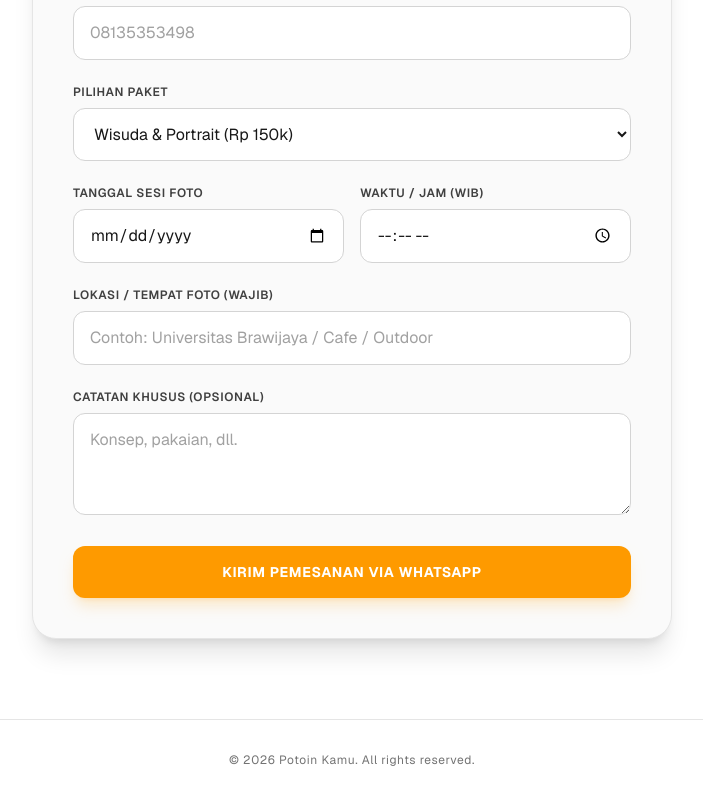
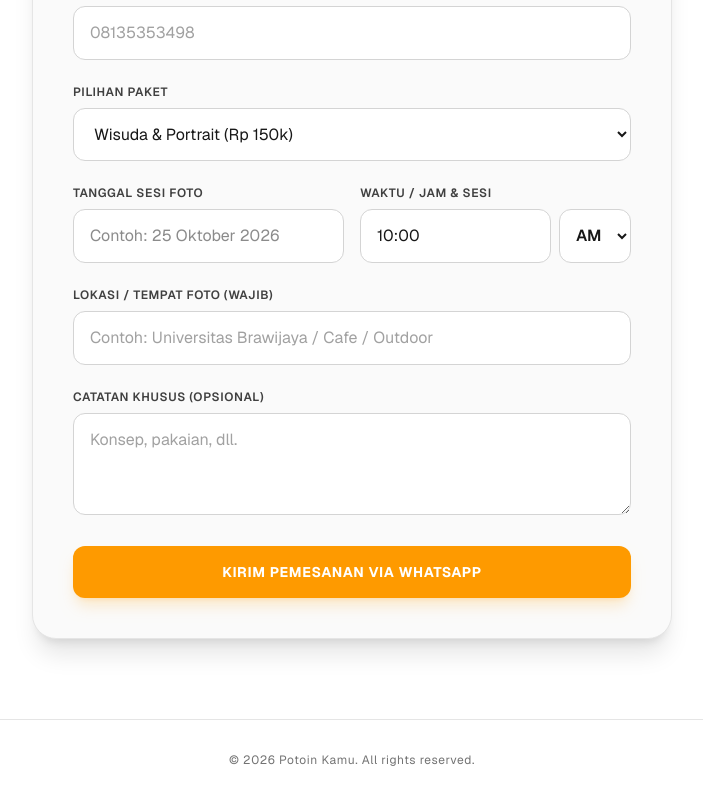
Before and after one commit to Callmehamzz/potoin-kamu, a Next.js app: page / in a window 1280 px wide. Shown: the part 1567-2367 px from the top of the page, without its empty margins (288-991 px from the left). Built offline with nearby package versions, Linux system fonts and the light colour scheme.

Commit message:
Update final form AM PM dan format lengkap

```diff
--- a/app/page.tsx
+++ b/app/page.tsx
@@ -8,14 +8,16 @@ export default function Home() {
     whatsapp: '',
     paket: 'Wisuda & Portrait',
     tanggal: '',
-    jam: '',
+    jam: '10:00',
+    ampm: 'AM',
     lokasi: '',
     catatan: '',
   });
 
   const handleSubmit = (e: React.FormEvent) => {
     e.preventDefault();
-    const pesan = `Halo Potoin Kamu, saya ingin booking jadwal foto:%0A%0A- *Nama*: ${formData.nama}%0A- *No. WA*: ${formData.whatsapp}%0A- *Paket*: ${formData.paket}%0A- *Tanggal*: ${formData.tanggal}%0A- *Waktu/Jam*: ${formData.jam}%0A- *Lokasi*: ${formData.lokasi}${formData.catatan ? `%0A- *Catatan*: ${formData.catatan}` : ''}`;
+    const waktuLengkap = `${formData.jam} ${formData.ampm}`;
+    const pesan = `Halo Potoin Kamu, saya ingin booking jadwal foto:%0A%0A- *Nama*: ${formData.nama}%0A- *No. WA*: ${formData.whatsapp}%0A- *Paket*: ${formData.paket}%0A- *Tanggal*: ${formData.tanggal}%0A- *Waktu/Jam*: ${waktuLengkap}%0A- *Lokasi*: ${formData.lokasi}${formData.catatan ? `%0A- *Catatan*: ${formData.catatan}` : ''}`;
 
     const nomorWA = '628135353498';
     window.open(`https://wa.me/${nomorWA}?text=${pesan}`, '_blank');
@@ -118,27 +120,40 @@ export default function Home() {
             </select>
           </div>
 
+          {/* Tanggal & Jam (AM/PM) */}
           <div className="grid grid-cols-1 md:grid-cols-2 gap-4">
             <div>
               <label className="block text-xs font-semibold uppercase tracking-wider mb-2 text-neutral-700">Tanggal Sesi Foto</label>
               <input
-                type="date"
+                type="text"
                 required
                 className="w-full bg-white border border-neutral-300 rounded-xl px-4 py-3.5 text-neutral-900 focus:outline-none focus:border-amber-500 transition"
+                placeholder="Contoh: 25 Oktober 2026"
                 value={formData.tanggal}
                 onChange={(e) => setFormData({...formData, tanggal: e.target.value})}
               />
             </div>
 
             <div>
-              <label className="block text-xs font-semibold uppercase tracking-wider mb-2 text-neutral-700">Waktu / Jam (WIB)</label>
+              <label className="block text-xs font-semibold uppercase tracking-wider mb-2 text-neutral-700">Waktu / Jam & Sesi</label>
+              <div className="flex gap-2">
                 <input
-                type="time"
+                  type="text"
                   required
                   className="w-full bg-white border border-neutral-300 rounded-xl px-4 py-3.5 text-neutral-900 focus:outline-none focus:border-amber-500 transition"
+                  placeholder="09:00"
                   value={formData.jam}
                   onChange={(e) => setFormData({...formData, jam: e.target.value})}
                 />
+                <select
+                  className="bg-white border border-neutral-300 rounded-xl px-3 py-3.5 text-neutral-900 focus:outline-none focus:border-amber-500 font-semibold"
+                  value={formData.ampm}
+                  onChange={(e) => setFormData({...formData, ampm: e.target.value})}
+                >
+                  <option value="AM">AM</option>
+                  <option value="PM">PM</option>
+                </select>
+              </div>
             </div>
           </div>
 
```
Lines whose indentation alone changed are shown as unchanged.
